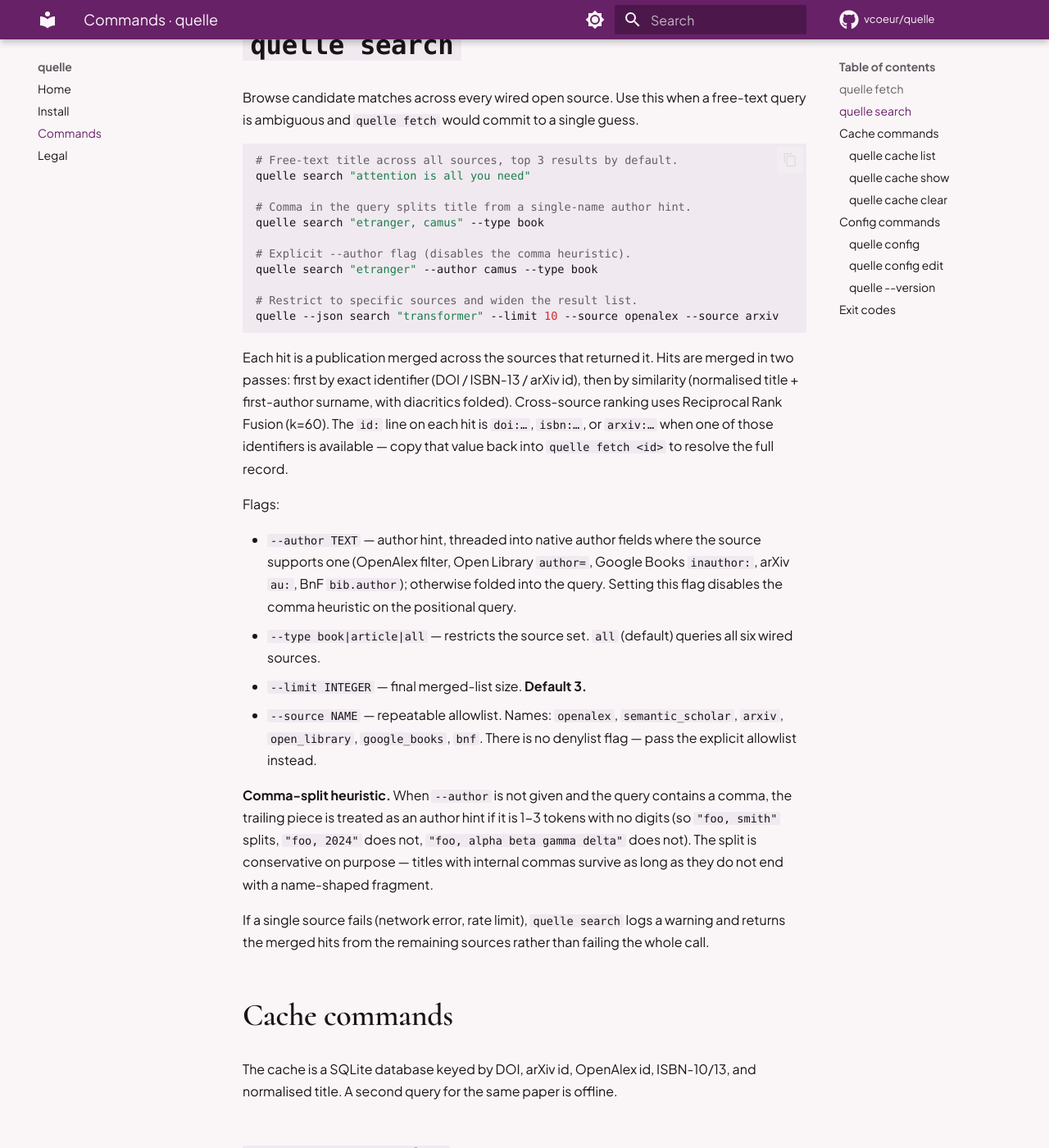
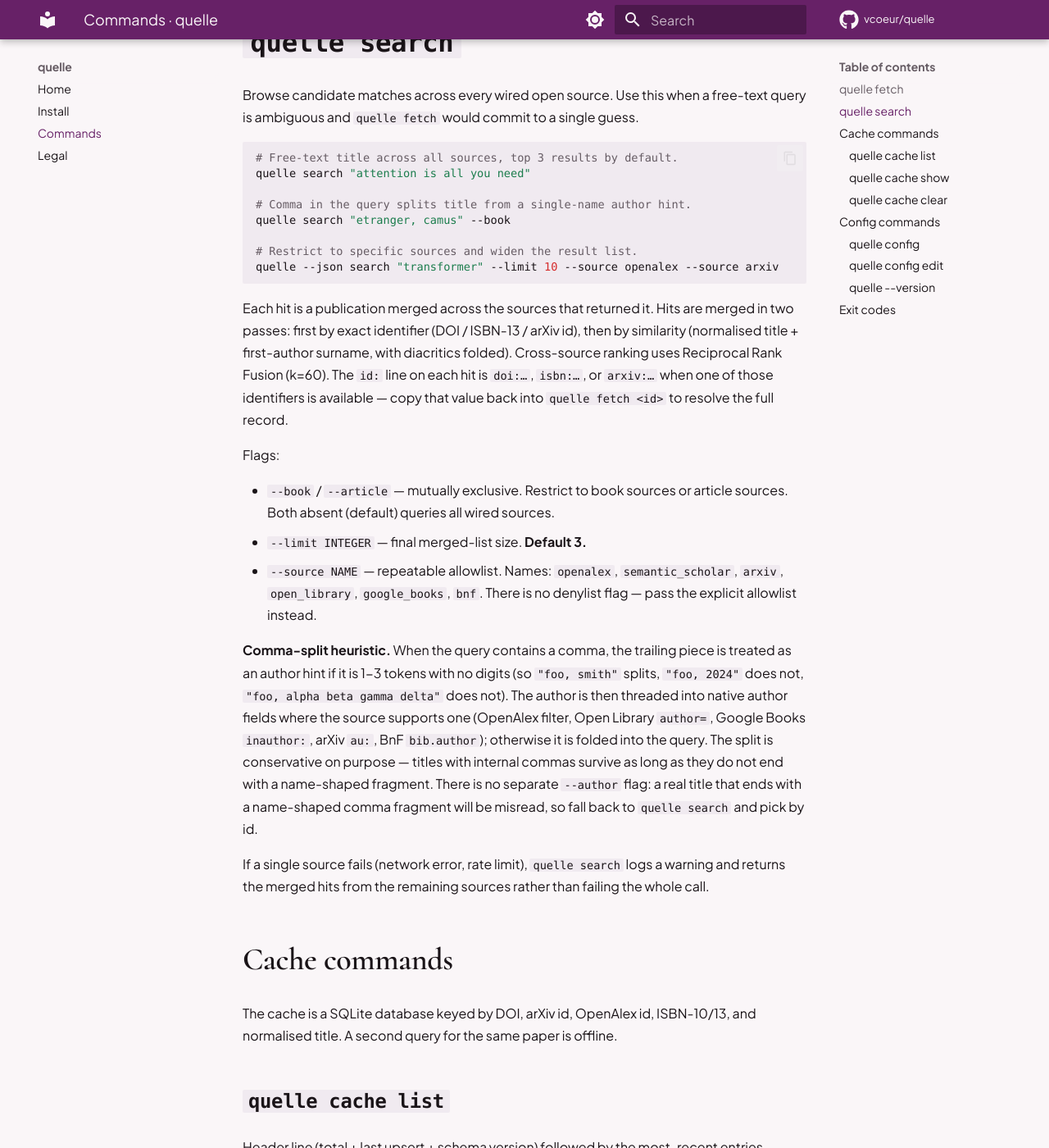
Before and after one commit to vcoeur/quelle, an MkDocs documentation site: the page built from docs/commands.md, in a window 1280 px wide and 1400 px high, scrolled down 1421 px. Shown: the whole window at 82% size. Built offline with MkDocs 1.6.1 and Material for MkDocs 9.7.7, drawn with Linux system fonts in a browser that asks for light colours; comment, search, counter and statistics services are not loaded; some of the changed text lies outside the part shown.

Commit message:
Collapse fetch/search CLI to query + --book/--article
Drop --author and --type flags from both commands. The comma-split heuristic on the query string is now the only way to pass an author hint (titles with internal commas that look name-shaped fall back to 'quelle search' + pick by id). --type book|article|all is replaced by mutually-exclusive --book / --article boolean flags; both absent queries every source. --no-cache and -d/--download-pdf survive on fetch unchanged. Bump to 0.7.0 (breaking).

````diff
--- a/docs/commands.md
+++ b/docs/commands.md
@@ -30,13 +30,10 @@ quelle fetch 1706.03762
 quelle --json fetch "The Perceptron: A Probabilistic Model"
 
 # Bias resolution toward books for an ambiguous title (delegates to `quelle search`).
-quelle fetch "Cannibal Capitalism" --type book
+quelle fetch "Cannibal Capitalism" --book
 
 # Comma in the query splits title from a single-name author hint.
-quelle fetch "Cannibal Capitalism, Fraser" --type book
-
-# Explicit --author (disables the comma heuristic).
-quelle fetch "Cannibal Capitalism" --author Fraser --type book
+quelle fetch "Cannibal Capitalism, Fraser" --book
 
 # Force a network round-trip even if the cache has an entry.
 quelle fetch 10.xxxx/yyyy --no-cache
@@ -45,7 +42,7 @@ quelle fetch 10.xxxx/yyyy --no-cache
 quelle fetch 1706.03762 --download-pdf
 ```
 
-`--type book|article|all` and `--author` only affect free-text queries — explicit DOI / ISBN / arXiv id queries always resolve directly. When set, fetch picks the top hit from `quelle search` (with the same `--type` / `--author` filters) and recurses into the regular id-based resolver to populate the full `Publication`. The title-based cache lookup is skipped in that case so a previously-cached article-on-this-title doesn't short-circuit the disambiguation.
+`--book` and `--article` are mutually exclusive and only affect free-text queries — explicit DOI / ISBN / arXiv id queries always resolve directly. When either flag is set, fetch picks the top hit from `quelle search` (with the same type filter) and recurses into the regular id-based resolver to populate the full `Publication`. The title-based cache lookup is skipped in that case so a previously-cached article-on-this-title doesn't short-circuit the disambiguation. The author hint comes from the comma-split heuristic on the query string itself — there is no separate `--author` flag.
 
 Google Scholar URLs are **not supported**: Scholar has no public API and its ToS prohibits automated access. If you only have a Scholar link, copy the paper title and feed that to `quelle fetch` — OpenAlex and Crossref together cover almost every paper with a DOI.
 
@@ -58,10 +55,7 @@ Browse candidate matches across every wired open source. Use this when a free-te
 quelle search "attention is all you need"
 
 # Comma in the query splits title from a single-name author hint.
-quelle search "etranger, camus" --type book
-
-# Explicit --author flag (disables the comma heuristic).
-quelle search "etranger" --author camus --type book
+quelle search "etranger, camus" --book
 
 # Restrict to specific sources and widen the result list.
 quelle --json search "transformer" --limit 10 --source openalex --source arxiv
@@ -71,12 +65,11 @@ Each hit is a publication merged across the sources that returned it. Hits are m
 
 Flags:
 
-- `--author TEXT` — author hint, threaded into native author fields where the source supports one (OpenAlex filter, Open Library `author=`, Google Books `inauthor:`, arXiv `au:`, BnF `bib.author`); otherwise folded into the query. Setting this flag disables the comma heuristic on the positional query.
-- `--type book|article|all` — restricts the source set. `all` (default) queries all six wired sources.
+- `--book` / `--article` — mutually exclusive. Restrict to book sources or article sources. Both absent (default) queries all wired sources.
 - `--limit INTEGER` — final merged-list size. **Default 3.**
 - `--source NAME` — repeatable allowlist. Names: `openalex`, `semantic_scholar`, `arxiv`, `open_library`, `google_books`, `bnf`. There is no denylist flag — pass the explicit allowlist instead.
 
-**Comma-split heuristic.** When `--author` is not given and the query contains a comma, the trailing piece is treated as an author hint if it is 1-3 tokens with no digits (so `"foo, smith"` splits, `"foo, 2024"` does not, `"foo, alpha beta gamma delta"` does not). The split is conservative on purpose — titles with internal commas survive as long as they do not end with a name-shaped fragment.
+**Comma-split heuristic.** When the query contains a comma, the trailing piece is treated as an author hint if it is 1-3 tokens with no digits (so `"foo, smith"` splits, `"foo, 2024"` does not, `"foo, alpha beta gamma delta"` does not). The author is then threaded into native author fields where the source supports one (OpenAlex filter, Open Library `author=`, Google Books `inauthor:`, arXiv `au:`, BnF `bib.author`); otherwise it is folded into the query. The split is conservative on purpose — titles with internal commas survive as long as they do not end with a name-shaped fragment. There is no separate `--author` flag: a real title that ends with a name-shaped comma fragment will be misread, so fall back to `quelle search` and pick by id.
 
 If a single source fails (network error, rate limit), `quelle search` logs a warning and returns the merged hits from the remaining sources rather than failing the whole call.
 
--- a/pyproject.toml
+++ b/pyproject.toml
@@ -1,6 +1,6 @@
 [project]
 name = "quelle"
-version = "0.6.0"
+version = "0.7.0"
 description = "Fetch publication and book metadata + PDFs from open sources (OpenAlex, Crossref, Semantic Scholar, arXiv, Unpaywall, Open Library, Google Books, BnF) and return normalised JSON"
 readme = "README.md"
 license = { text = "MIT" }
````
Also changed, not shown: README.md (+1 -1 lines), 5 other files.
